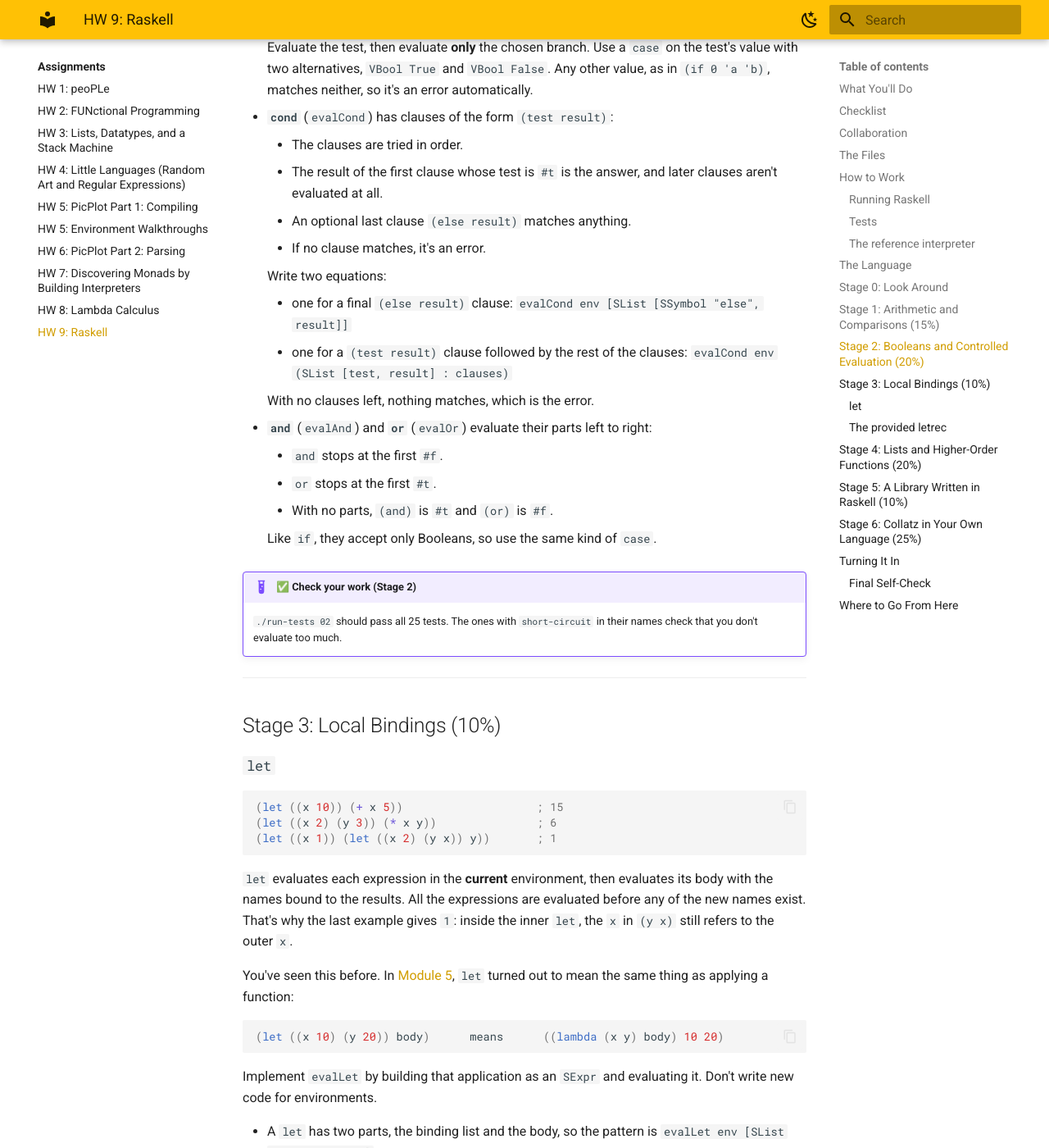
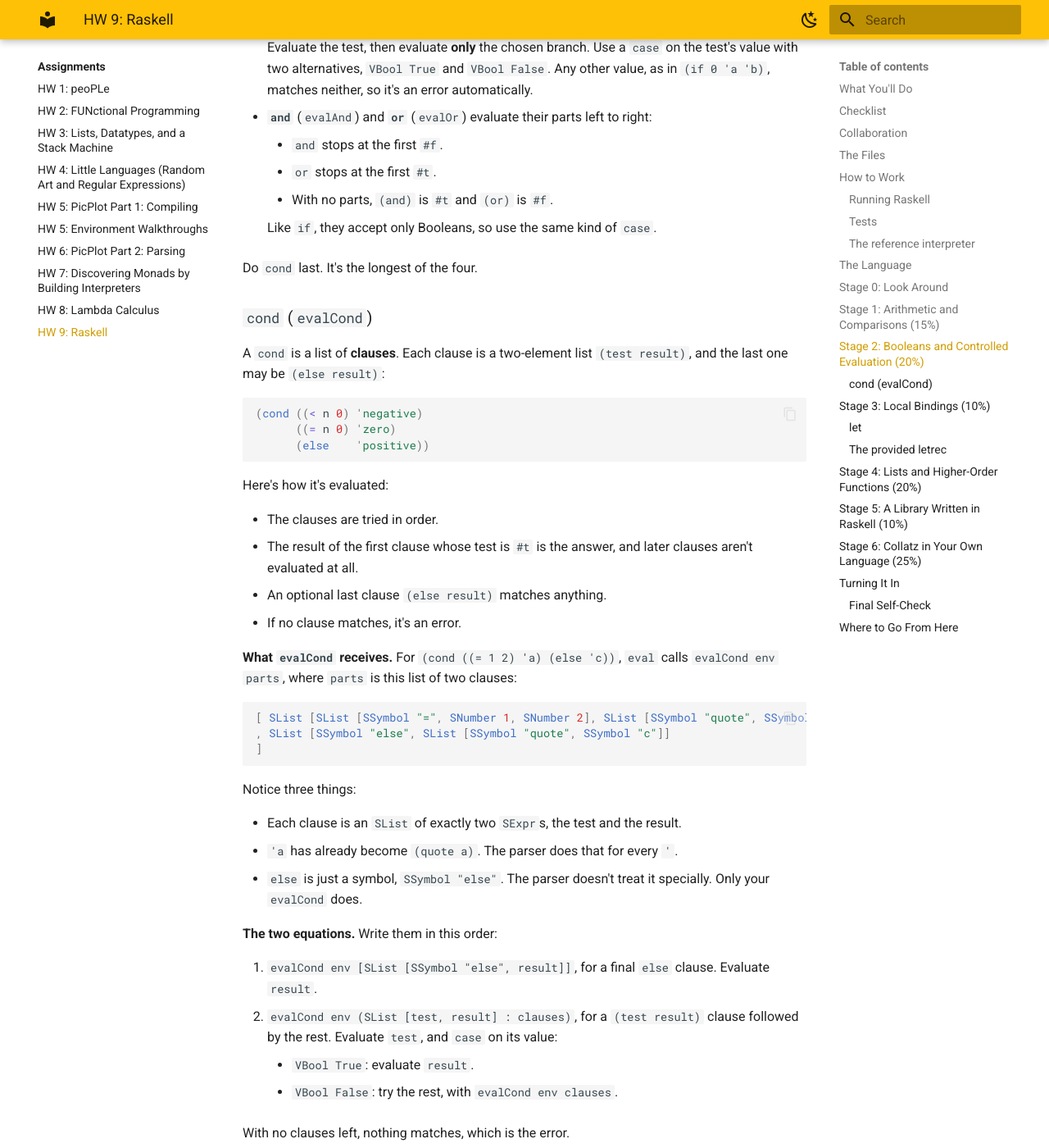
Before and after one commit to lbang-hmc/cs-131-website, an MkDocs documentation site: the page built from content/assignments/hw09.md, in a window 1280 px wide and 1400 px high, scrolled down 10660 px. Shown: the whole window at 82% size. Built offline with MkDocs 1.6.1 and Material for MkDocs 9.7.7, drawn with Linux system fonts in a browser that asks for light colours; some of the changed text lies outside the part shown.

Commit message:
HW 9 Stage 2: move cond after and/or; explain cond syntax, AST, and equation order
Co-Authored-By: Claude Opus 5.5 <noreply@anthropic.com>

````diff
--- a/content/assignments/hw09.md
+++ b/content/assignments/hw09.md
@@ -327,12 +327,12 @@ Each is one equation, like `primCons`. Its pattern says "exactly two arguments,
 | `(not #f)` | `#t` |
 | `(if (< 1 2) 'yes 'no)` | `yes` |
 | `(if #t 7 (quotient 1 0))` | `7`, with no error |
-| `(cond ((= 1 2) 'a) ((= 1 1) 'b) (else 'c))` | `b` |
 | `(and #f (= 1 (quotient 1 0)))` | `#f`, with no error |
 | `(or #t (= 1 (quotient 1 0)))` | `#t`, with no error |
 | `(and)` / `(or)` | `#t` / `#f` |
+| `(cond ((= 1 2) 'a) ((= 1 1) 'b) (else 'c))` | `b` |
 
-`not` is an ordinary primitive, like the ones in Stage 1. The other four are **special forms**, and that's the point of this stage. A function call evaluates all its arguments before the function runs. `if` can't work that way: `(if #t 7 (quotient 1 0))` must give `7`, so `if` must never evaluate the branch it doesn't choose. The same goes for `cond`, `and`, and `or`. Each receives its parts as unevaluated `SExpr`s, and it decides which ones to evaluate, and when.
+`not` is an ordinary primitive, like the ones in Stage 1. The other four are **special forms**, and that's the point of this stage. A function call evaluates all its arguments before the function runs. `if` can't work that way: `(if #t 7 (quotient 1 0))` must give `7`, so `if` must never evaluate the branch it doesn't choose. The same goes for `and`, `or`, and `cond`. Each receives its parts as unevaluated `SExpr`s, and it decides which ones to evaluate, and when.
 
 Implement these five functions in `RaskEval.hs`. Each one is marked `TODO (Stage 2)`:
 
@@ -340,9 +340,9 @@ Implement these five functions in `RaskEval.hs`. Each one is marked `TODO (Stage
 | --- | --- | --- |
 | `primNot` | `not` | a primitive, like the ones in Stage 1 |
 | `evalIf` | `if` | a special form |
-| `evalCond` | `cond` | a special form |
 | `evalAnd` | `and` | a special form |
 | `evalOr` | `or` | a special form |
+| `evalCond` | `cond` | a special form |
 
 `eval` already sends each special form to its function. For example, `(if test a b)` becomes `evalIf env [test, a, b]`. Each function gets the current environment and the form's parts, without the keyword.
 
@@ -353,25 +353,57 @@ Implement these five functions in `RaskEval.hs`. Each one is marked `TODO (Stage
 
     Evaluate the test, then evaluate **only** the chosen branch. Use a `case` on the test's value with two alternatives, `VBool True` and `VBool False`. Any other value, as in `(if 0 'a 'b)`, matches neither, so it's an error automatically.
 
-- **`cond`** (`evalCond`) has clauses of the form `(test result)`:
-    - The clauses are tried in order.
-    - The result of the first clause whose test is `#t` is the answer, and later clauses aren't evaluated at all.
-    - An optional last clause `(else result)` matches anything.
-    - If no clause matches, it's an error.
-
-    Write two equations:
-
-    - one for a final `(else result)` clause: `evalCond env [SList [SSymbol "else", result]]`
-    - one for a `(test result)` clause followed by the rest of the clauses: `evalCond env (SList [test, result] : clauses)`
-
-    With no clauses left, nothing matches, which is the error.
-
 - **`and`** (`evalAnd`) and **`or`** (`evalOr`) evaluate their parts left to right:
     - `and` stops at the first `#f`.
     - `or` stops at the first `#t`.
     - With no parts, `(and)` is `#t` and `(or)` is `#f`.
 
     Like `if`, they accept only Booleans, so use the same kind of `case`.
+
+Do `cond` last. It's the longest of the four.
+
+### `cond` (`evalCond`)
+
+A `cond` is a list of **clauses**. Each clause is a two-element list `(test result)`, and the last one may be `(else result)`:
+
+```racket
+(cond ((< n 0) 'negative)
+      ((= n 0) 'zero)
+      (else    'positive))
+```
+
+Here's how it's evaluated:
+
+- The clauses are tried in order.
+- The result of the first clause whose test is `#t` is the answer, and later clauses aren't evaluated at all.
+- An optional last clause `(else result)` matches anything.
+- If no clause matches, it's an error.
+
+**What `evalCond` receives.** For `(cond ((= 1 2) 'a) (else 'c))`, `eval` calls `evalCond env parts`, where `parts` is this list of two clauses:
+
+```haskell
+[ SList [SList [SSymbol "=", SNumber 1, SNumber 2], SList [SSymbol "quote", SSymbol "a"]]
+, SList [SSymbol "else", SList [SSymbol "quote", SSymbol "c"]]
+]
+```
+
+Notice three things:
+
+- Each clause is an `SList` of exactly two `SExpr`s, the test and the result.
+- `'a` has already become `(quote a)`. The parser does that for every `'`.
+- `else` is just a symbol, `SSymbol "else"`. The parser doesn't treat it specially. Only your `evalCond` does.
+
+**The two equations.** Write them in this order:
+
+1. `evalCond env [SList [SSymbol "else", result]]`, for a final `else` clause. Evaluate `result`.
+2. `evalCond env (SList [test, result] : clauses)`, for a `(test result)` clause followed by the rest. Evaluate `test`, and `case` on its value:
+    - `VBool True`: evaluate `result`.
+    - `VBool False`: try the rest, with `evalCond env clauses`.
+
+With no clauses left, nothing matches, which is the error.
+
+!!! warning "The `else` equation must come first"
+    An `else` clause also fits the second pattern, with `SSymbol "else"` as the `test`. Haskell tries equations from top to bottom. If the general equation came first, it would evaluate `else` as a variable, and `(cond (#f 'a) (else 'z))` would give `error: unbound identifier: else`. When it compiles that order, GHC warns `Pattern match has inaccessible right hand side`, pointing at the `else` equation.
 
 !!! example "✅ Check your work (Stage 2)"
     `./run-tests 02` should pass all 25 tests. The ones with `short-circuit` in their names check that you don't evaluate too much.
````
